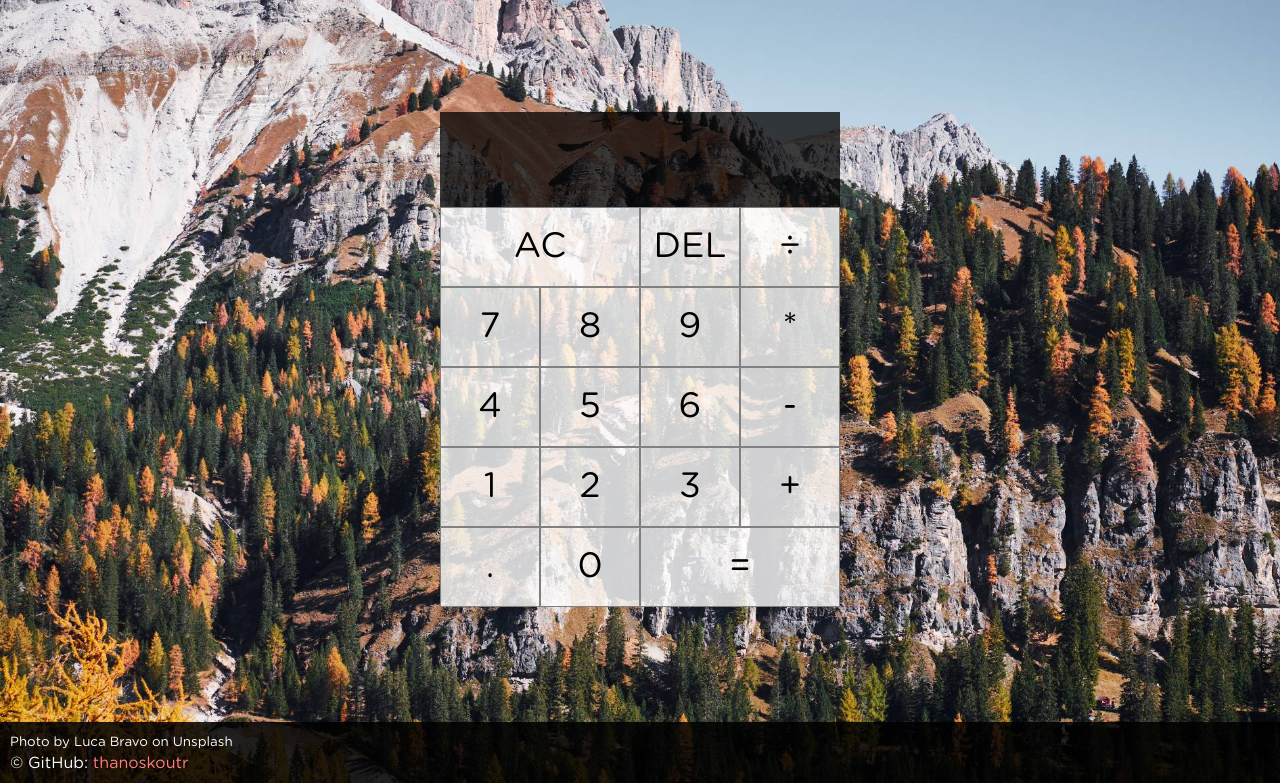
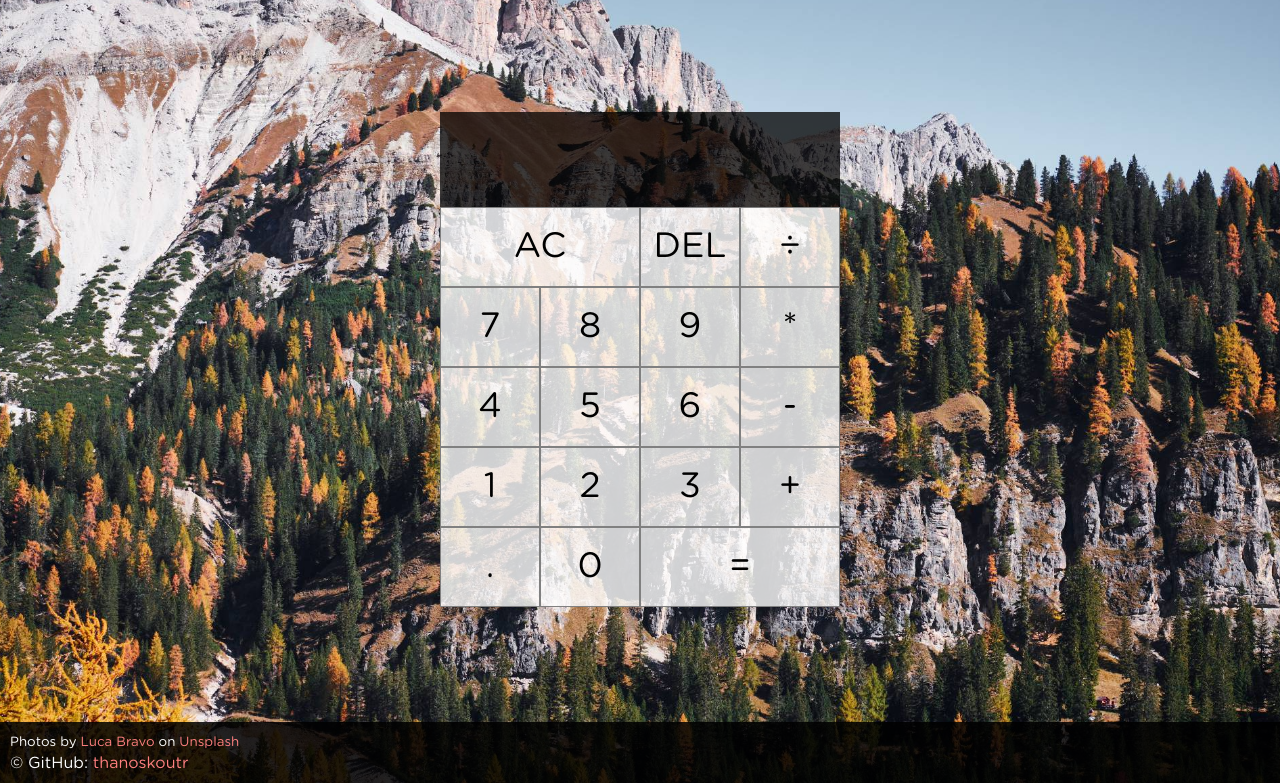
Before and after one commit to thanoskoutr/Online-Calculator, a plain HTML site: page index.html in a window 1280 px wide. Shown: the part 83-866 px from the top of the page. Drawn offline with Linux system fonts and the light colour scheme.

Commit message:
Added Attribution on page

```diff
--- a/index.html
+++ b/index.html
@@ -37,7 +37,12 @@
 
   </body>
   <footer>
-    <p><small> Photo by Luca Bravo on Unsplash</small></p>
+    <p>
+      <small>
+        Photos by <a target="_blank" rel="noopener noreferrer" href="https://unsplash.com/@lucabravo">Luca Bravo</a>
+        on <a target="_blank" rel="noopener noreferrer" href="https://unsplash.com">Unsplash</a>
+      </small>
+    </p>
     <p> &copy; GitHub: <a target="_blank" rel="noopener noreferrer" href="https://github.com/thanoskoutr">thanoskoutr</a>
     </p>
   </footer>
```
Also changed, not shown: 404.html (+6 -1 lines).
